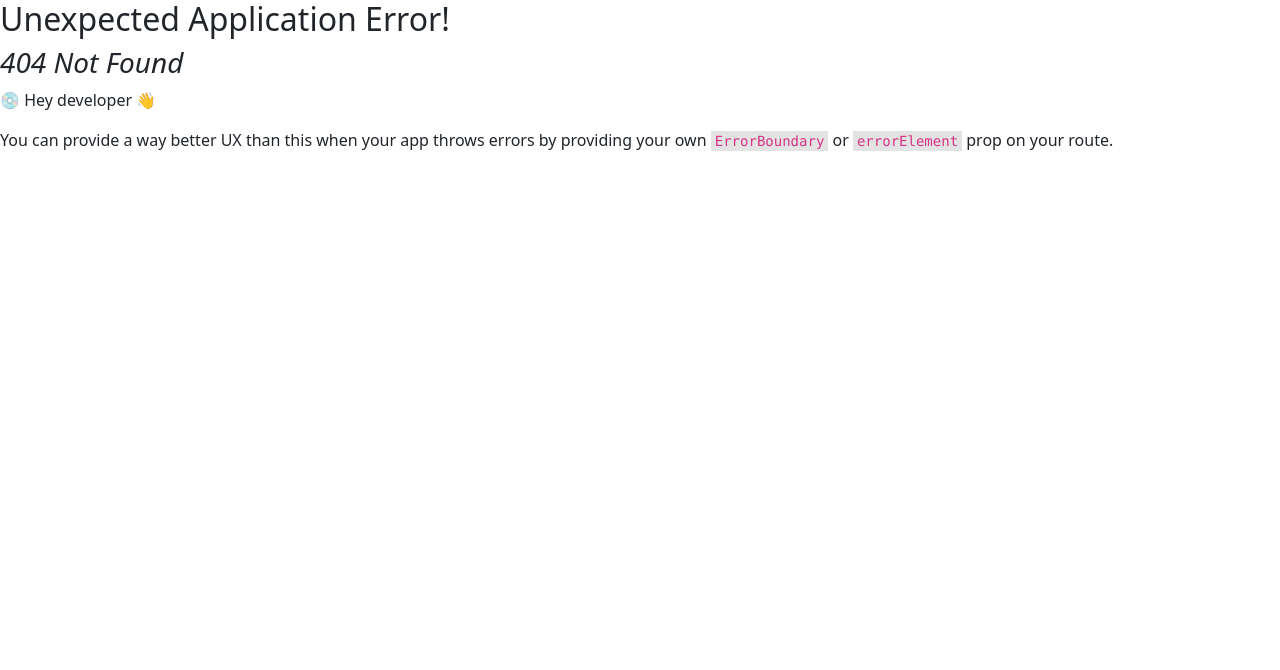
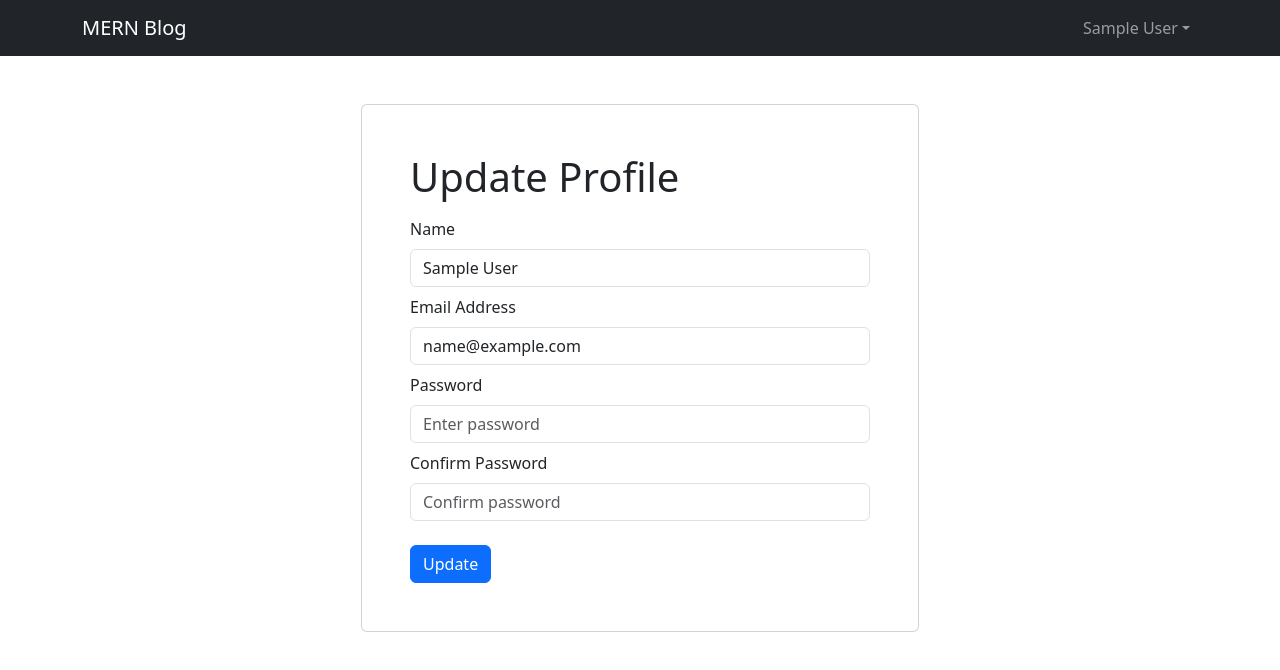
Before and after one commit to ev0clu/mern-auth, a React (Vite) app in the folder frontend/: page /profile in a window 1280 px wide. Before the commit this address had no page. Shown: the top 670 px of the page. Built offline with nearby package versions, Linux system fonts and the light colour scheme; sample sign-in values are in the browser's storage.

Commit message:
Profilepage with private route is created

```diff
--- /dev/null
+++ b/frontend/src/components/PrivateRoute.tsx
@@ -0,0 +1,18 @@
+import { Navigate, Outlet } from 'react-router-dom';
+import { useSelector } from 'react-redux';
+
+interface RootState {
+  auth: {
+    userInfo: {
+      name: string;
+      email: string;
+      password: string;
+    };
+  };
+}
+
+const PrivateRoute = () => {
+  const { userInfo } = useSelector((state: RootState) => state.auth);
+  return userInfo ? <Outlet /> : <Navigate to="/login" replace />;
+};
+export default PrivateRoute;
--- a/frontend/src/main.tsx
+++ b/frontend/src/main.tsx
@@ -14,6 +14,8 @@
 import HomePage from './pages/Home.tsx';
 import LoginPage from './pages/Login.tsx';
 import RegisterPage from './pages/Register.tsx';
+import ProfilePage from './pages/Profile.tsx';
+import PrivateRoute from './components/PrivateRoute.tsx';
 
 const router = createBrowserRouter(
   createRoutesFromElements(
@@ -21,6 +23,9 @@
       <Route index={true} path="/" element={<HomePage />} />
       <Route path="/login" element={<LoginPage />} />
       <Route path="/register" element={<RegisterPage />} />
+      <Route path="" element={<PrivateRoute />}>
+        <Route path="/profile" element={<ProfilePage />} />
+      </Route>
     </Route>
   )
 );
--- /dev/null
+++ b/frontend/src/pages/Profile.tsx
@@ -0,0 +1,109 @@
+import { useState, useEffect, FormEvent } from 'react';
+import { Form, Button } from 'react-bootstrap';
+import { useDispatch, useSelector } from 'react-redux';
+import FormContainer from '../components/FormContainer';
+import { toast } from 'react-toastify';
+import Loader from '../components/Loader';
+import { useUpdateUserMutation } from '../slices/usersApiSlice';
+import { setCredentials } from '../slices/authSlice';
+
+interface RootState {
+  auth: {
+    userInfo: {
+      _id: string;
+      name: string;
+      email: string;
+      password: string;
+    };
+  };
+}
+
+const ProfilePage = () => {
+  const [email, setEmail] = useState('');
+  const [name, setName] = useState('');
+  const [password, setPassword] = useState('');
+  const [confirmPassword, setConfirmPassword] = useState('');
+
+  const dispatch = useDispatch();
+
+  const [updateProfile, { isLoading }] = useUpdateUserMutation();
+
+  const { userInfo } = useSelector((state: RootState) => state.auth);
+
+  useEffect(() => {
+    setName(userInfo.name);
+    setEmail(userInfo.email);
+  }, [userInfo.name, userInfo.email]);
+
+  const submitHandler = async (e: FormEvent<HTMLFormElement>) => {
+    e.preventDefault();
+    if (password !== confirmPassword) {
+      toast.error('Password do not match');
+    } else {
+      try {
+        const res = await updateProfile({
+          _id: userInfo._id,
+          name,
+          email,
+          password
+        }).unwrap();
+        dispatch(setCredentials({ ...res }));
+        toast.success('Profile updated');
+      } catch (err: any) {
+        toast.error(err?.data?.message || err.error);
+      }
+    }
+  };
+
+  return (
+    <FormContainer>
+      <h1>Update Profile</h1>
+
+      <Form onSubmit={submitHandler}>
+        <Form.Group className="my-2" controlId="name">
+          <Form.Label>Name</Form.Label>
+          <Form.Control
+            type="name"
+            placeholder="Enter name"
+            value={name}
+            onChange={(e) => setName(e.target.value)}
+          ></Form.Control>
+        </Form.Group>
+        <Form.Group className="my-2" controlId="email">
+          <Form.Label>Email Address</Form.Label>
+          <Form.Control
+            type="email"
+            placeholder="Enter email"
+            value={email}
+            onChange={(e) => setEmail(e.target.value)}
+          ></Form.Control>
+        </Form.Group>
+        <Form.Group className="my-2" controlId="password">
+          <Form.Label>Password</Form.Label>
+          <Form.Control
+            type="password"
+            placeholder="Enter password"
+            value={password}
+            onChange={(e) => setPassword(e.target.value)}
+          ></Form.Control>
+        </Form.Group>
+
+        <Form.Group className="my-2" controlId="confirmPassword">
+          <Form.Label>Confirm Password</Form.Label>
+          <Form.Control
+            type="password"
+            placeholder="Confirm password"
+            value={confirmPassword}
+            onChange={(e) => setConfirmPassword(e.target.value)}
+          ></Form.Control>
+        </Form.Group>
+        {isLoading && <Loader />}
+        <Button type="submit" variant="primary" className="mt-3">
+          Update
+        </Button>
+      </Form>
+    </FormContainer>
+  );
+};
+
+export default ProfilePage;
```
